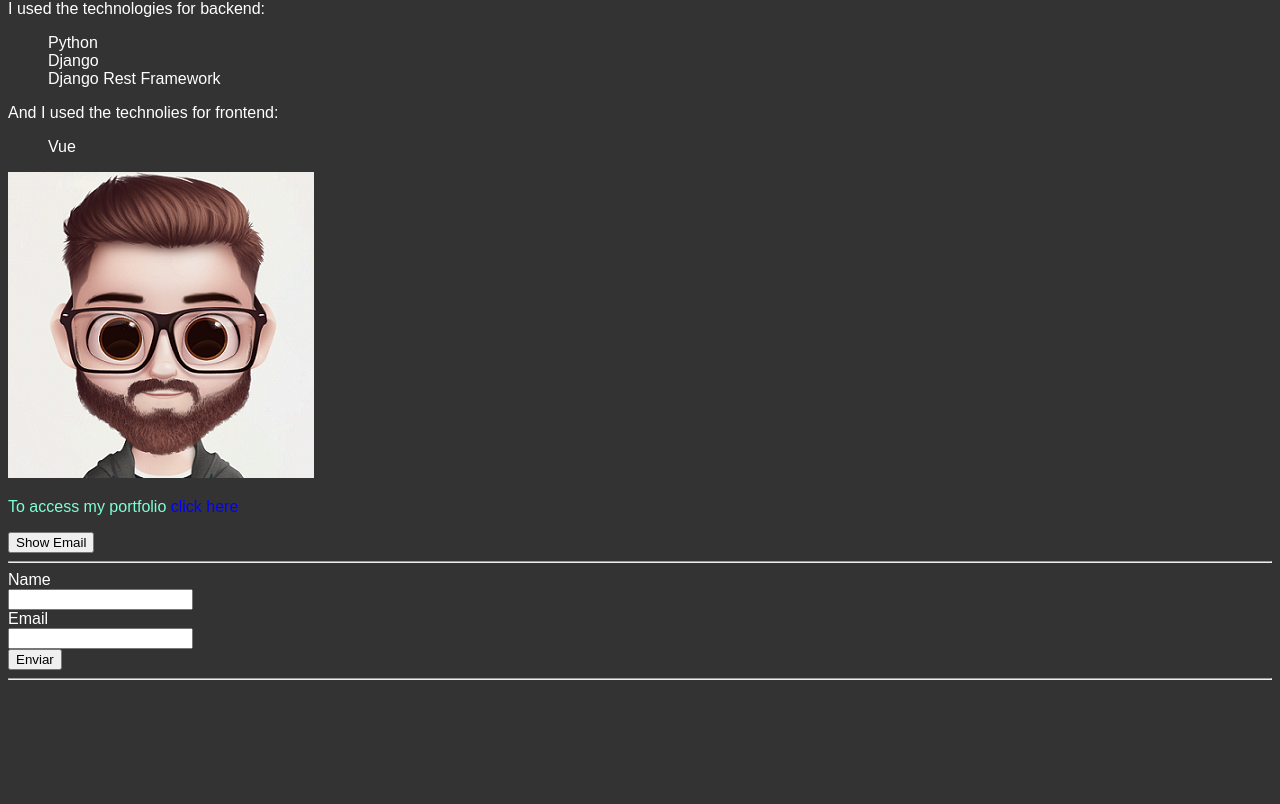
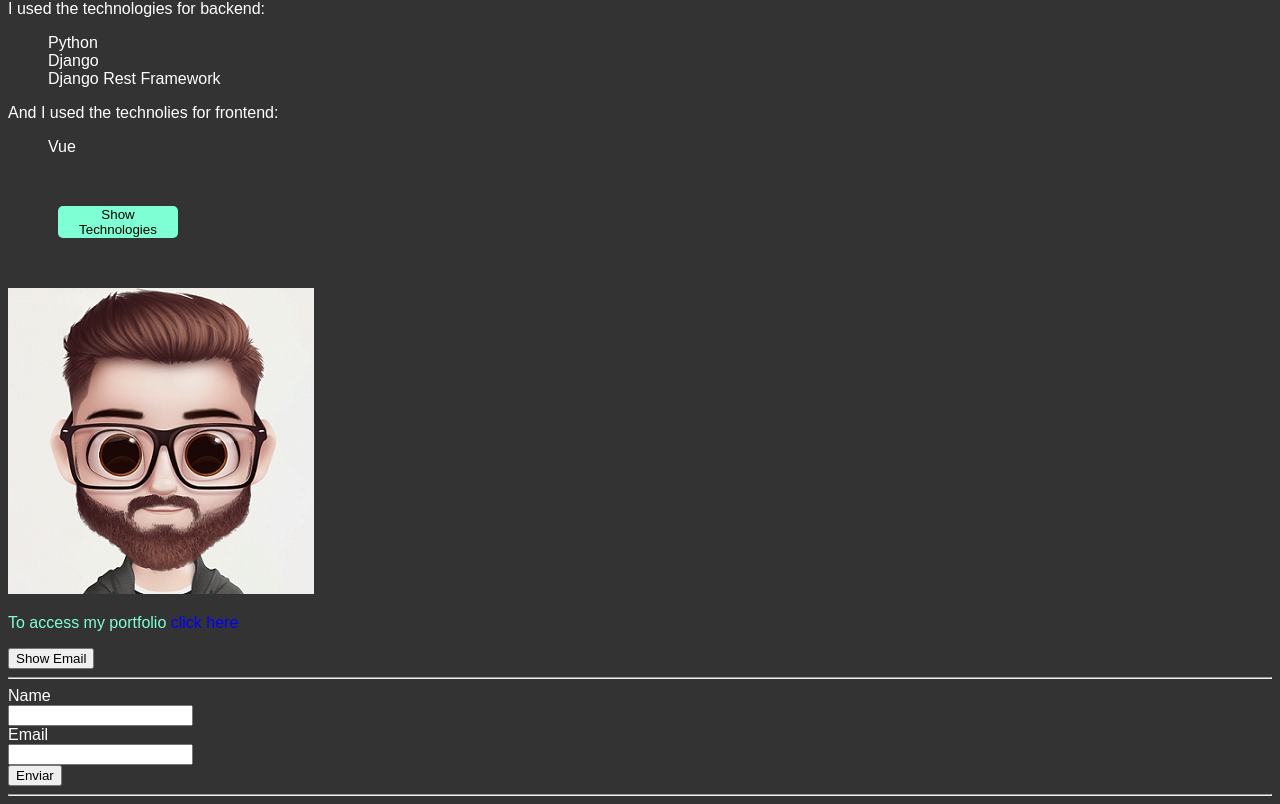
Before and after one commit to uadson/vuejs-studies, a Vue app in the folder basic/: page / in a window 1280 px wide. Shown: the part 1506-2310 px from the top of the page. Before the commit the page ends 2194 px from the top, so only its background shows below. Built offline with nearby package versions, Linux system fonts and the light colour scheme.

Commit message:
multi events

```diff
--- /dev/null
+++ b/basic/src/components/MultEvents.vue
@@ -0,0 +1,53 @@
+<template>
+    <div class="mult-e">
+        <button class="btn" @click="first(txt1, $event), second(txt2, $event), third(txt3, $event), fourth(txt4, $event), fifth()">Show Technologies</button>
+    </div>
+    <div>
+        <p>{{ technologies }}</p>
+    </div>
+</template>
+
+<script>
+export default {
+    name: 'MultEvents',
+    data(){
+        return {
+            technologies: '',
+            txt1: 'Python',
+            txt2: 'Django',
+            txt3: 'Django Rest Framework',
+            txt4: 'Vue JS',
+        }
+    },
+    methods: {
+        first(txt){
+            this.technologies = txt;
+        },
+        second(txt){
+            setTimeout(()=> this.technologies = txt, 1000)
+        },
+        third(txt){
+            setTimeout(()=> this.technologies = txt, 2000)
+        },
+        fourth(txt){
+            setTimeout(()=> this.technologies = txt, 3000)
+        },
+        fifth(){
+            setTimeout(()=> this.technologies = "", 4000)
+        }
+    }
+}
+</script>
+
+<style scoped>
+    .mult-e {
+        margin: 50px;
+    }
+    .btn {
+         background-color: aquamarine;
+         border-color: aquamarine;
+         border: 0px;
+         border-radius: 5px;
+         width: 120px;
+    }
+</style>
--- a/basic/src/components/UserInfo.vue
+++ b/basic/src/components/UserInfo.vue
@@ -25,6 +25,9 @@
             <!-- -->
         </div>
         <div>
+            <MultEvents />
+        </div>
+        <div>
             <MyPictures />
             <p class="portfolio">To access my portfolio <a v-bind:href="portfolio" target="_blank">click here</a></p>
         </div>
@@ -39,10 +42,12 @@
 
 <script>
 import MyPictures from './MyPictures.vue'
+import MultEvents from './MultEvents.vue'
 
 export default {
     name: 'UserInfo',
     components: {
+        MultEvents,
         MyPictures,
     },
     data(){
```
